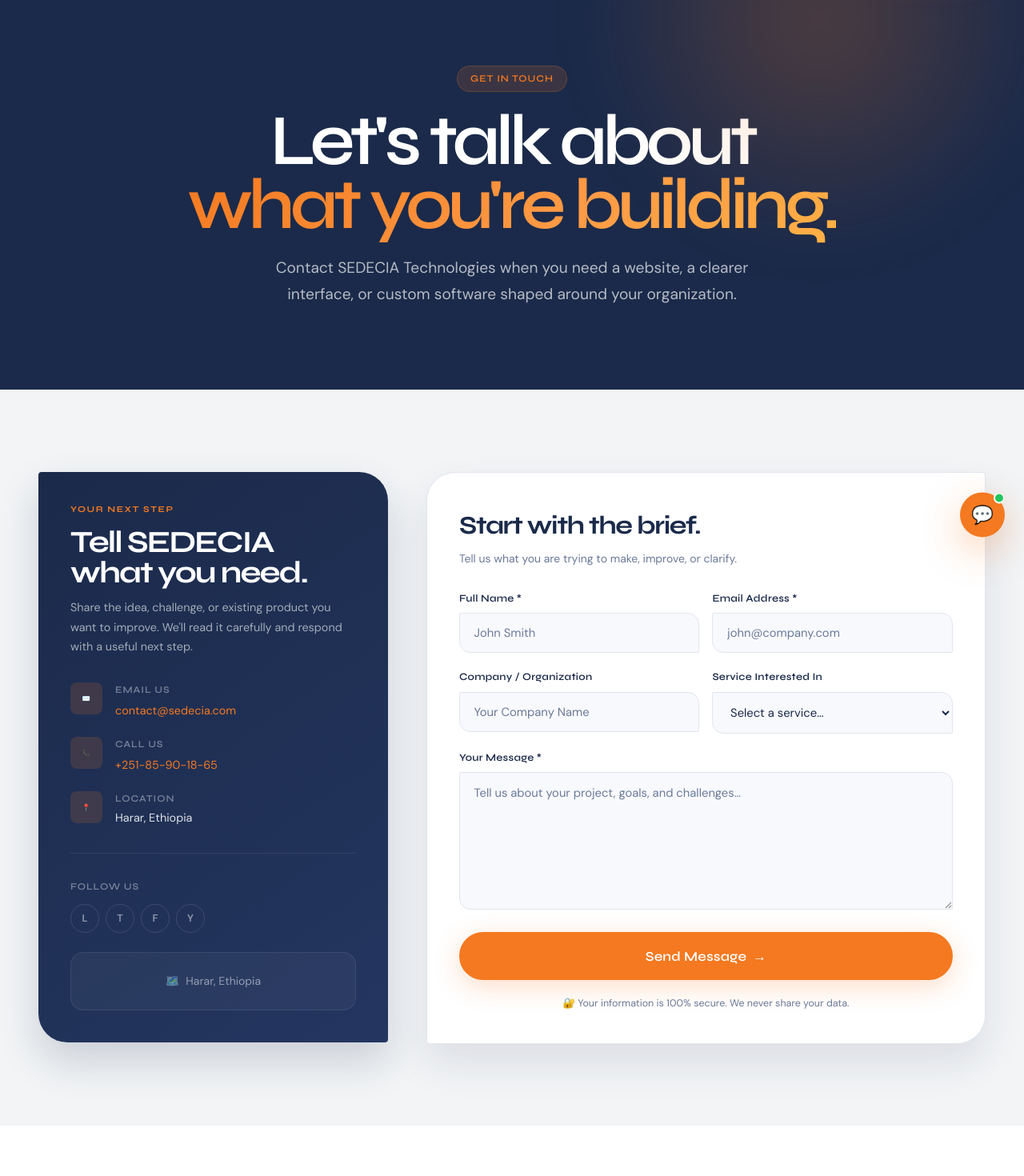
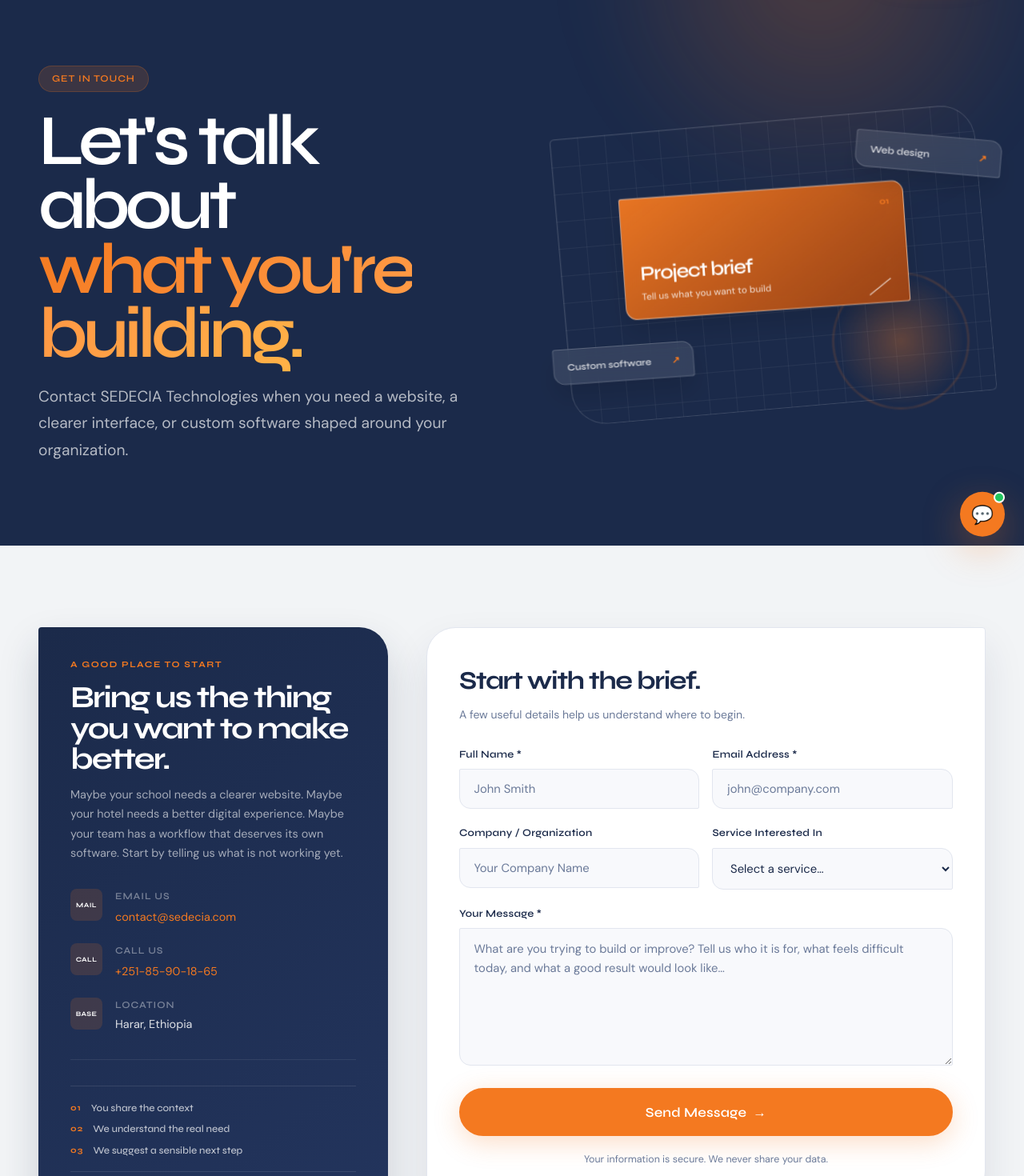
Before and after one commit to yerondereje432/sedecia, a React (Vite) app: page /contact in a window 1280 px wide. Shown: the part 100-1570 px from the top of the page at 80% size. Built offline with nearby package versions, Linux system fonts and the light colour scheme.

Commit message:
Refactor Contact component with updated content
Updated contact information and service offerings. Improved text clarity and consistency throughout the Contact component.

```diff
--- a/src/pages/Contact.jsx
+++ b/src/pages/Contact.jsx
@@ -14,15 +14,13 @@ const CONTACT_API = 'https://sedecia-contact.yerondereje432.workers.dev';;
 
 // ─── Static data ────────────────────────────────────────────────────────────
 const SERVICES_LIST = [
-  'AI Automation', 'AI Chatbots', 'Custom Software Development',
-  'Web Development', 'Mobile App Development', 'Cybersecurity',
-  'Data Analytics', 'Enterprise AI Integration', 'IT Consulting', 'Other',
+  'Web Development', 'Web Design', 'Custom Software', 'UI/UX Design',
 ];
 
 const CONTACT_INFO = [
-  { icon: '✉️', label: 'Email Us',  value: 'contact@sedecia.com',       href: 'mailto:contact@sedecia.com' },
-  { icon: '📞', label: 'Call Us',   value: '+251-85-90-18-65',        href: 'tel:+251859018065' },
-  { icon: '📍', label: 'Location',  value: 'Harar, Ethiopia',         href: null },
+  { icon: 'MAIL', label: 'Email Us', value: 'contact@sedecia.com', href: 'mailto:contact@sedecia.com' },
+  { icon: 'CALL', label: 'Call Us', value: '+251-85-90-18-65', href: 'tel:+251859018065' },
+  { icon: 'BASE', label: 'Location', value: 'Harar, Ethiopia', href: null },
 ];
 
 // ─── Component ───────────────────────────────────────────────────────────────
@@ -62,7 +60,7 @@ export default function Contact() {
         throw new Error(data?.error || 'Something went wrong.');
       }
 
-      toast.success("Message sent! We'll respond within 24 hours. 🚀");
+      toast.success("Message sent! We'll respond within 24 hours.");
       setForm(EMPTY_FORM);
     } catch (err) {
       console.error('[Contact form]', err);
@@ -93,6 +91,7 @@ export default function Contact() {
       <section className="contact-hero section" style={{ paddingTop: 'calc(var(--section-padding) + 80px)' }}>
         <div className="contact-hero__orb" aria-hidden="true" />
         <div className="container" style={{ textAlign: 'center' }}>
+          <div className="contact-hero__layout">
             <motion.div initial={{ opacity: 0, y: 30 }} animate={{ opacity: 1, y: 0 }} transition={{ duration: 0.6 }}>
               <span className="badge badge-orange">{t('contact.badge')}</span>
               <motion.h1 className="display-xl contact-hero__title" initial={{ opacity: 0, y: 28 }} animate={{ opacity: 1, y: 0 }} transition={{ delay: .12, duration: .7 }}>
@@ -103,6 +102,14 @@ export default function Contact() {
                 Contact SEDECIA Technologies when you need a website, a clearer interface, or custom software shaped around your organization.
               </motion.p>
             </motion.div>
+            <motion.div className="contact-hero__visual" initial={{ opacity: 0, scale: .88, rotate: -4 }} animate={{ opacity: 1, scale: 1, rotate: 0 }} transition={{ delay: .2, duration: .9 }} aria-hidden="true">
+              <div className="contact-hero__visual-grid" />
+              <div className="contact-hero__visual-card contact-hero__visual-card--main"><span className="contact-hero__visual-index">01</span><strong>Project brief</strong><small>Tell us what you want to build</small><i /></div>
+              <div className="contact-hero__visual-card contact-hero__visual-card--one">Web design <span>↗</span></div>
+              <div className="contact-hero__visual-card contact-hero__visual-card--two">Custom software <span>↗</span></div>
+              <div className="contact-hero__visual-orb" />
+            </motion.div>
+          </div>
         </div>
       </section>
 
@@ -118,15 +125,15 @@ export default function Contact() {
               animate={inView ? { opacity: 1, x: 0 } : {}}
               transition={{ duration: 0.7 }}
             >
-              <span className="contact-info-panel__eyebrow">Your next step</span>
-              <h2 className="contact-info-panel__title">Tell SEDECIA what you need.</h2>
+              <span className="contact-info-panel__eyebrow">A good place to start</span>
+              <h2 className="contact-info-panel__title">Bring us the thing you want to make better.</h2>
               <p className="contact-info-panel__sub">
-                Share the idea, challenge, or existing product you want to improve. We&apos;ll read it carefully and respond with a useful next step.
+                Maybe your school needs a clearer website. Maybe your hotel needs a better digital experience. Maybe your team has a workflow that deserves its own software. Start by telling us what is not working yet.
               </p>
 
               <div className="contact-info-panel__items">
-                {CONTACT_INFO.map((item) => (
-                  <div key={item.label} className="contact-info-item">
+                {CONTACT_INFO.map((item, index) => (
+                  <motion.div key={item.label} className="contact-info-item" initial={{ opacity: 0, x: -16 }} animate={inView ? { opacity: 1, x: 0 } : {}} transition={{ delay: .28 + index * .1, duration: .45 }}>
                     <div className="contact-info-item__icon">{item.icon}</div>
                     <div>
                       <div className="contact-info-item__label">{item.label}</div>
@@ -138,9 +145,21 @@ export default function Contact() {
                         <div className="contact-info-item__value">{item.value}</div>
                       )}
                     </div>
-                  </div>
+                  </motion.div>
                 ))}
               </div>
+
+              <motion.div className="contact-info-panel__steps">
+                {[
+                  ['01', 'You share the context'],
+                  ['02', 'We understand the real need'],
+                  ['03', 'We suggest a sensible next step'],
+                ].map(([number, label], index) => (
+                  <motion.div key={number} initial={{ opacity: 0, x: -18 }} animate={inView ? { opacity: 1, x: 0 } : {}} transition={{ delay: .35 + index * .12, duration: .45 }}>
+                    <span>{number}</span><p>{label}</p>
+                  </motion.div>
+                ))}
+              </motion.div>
 
               {/* Social */}
               <div className="contact-info-panel__social">
@@ -155,7 +174,7 @@ export default function Contact() {
               {/* Map placeholder */}
               <div className="contact-info-panel__map">
                 <div className="contact-info-panel__map-inner">
-                  <span>🗺️</span>
+                  <span className="contact-info-panel__map-mark">ET</span>
                   <span>Harar, Ethiopia</span>
                 </div>
               </div>
@@ -171,7 +190,7 @@ export default function Contact() {
               <form className="contact-form" onSubmit={handleSubmit} noValidate>
                 <div className="contact-form__header">
                   <h3 className="contact-form__title">Start with the brief.</h3>
-                  <p className="contact-form__sub">Tell us what you are trying to make, improve, or clarify.</p>
+                  <p className="contact-form__sub">A few useful details help us understand where to begin.</p>
                 </div>
 
                 <div className="contact-form__row">
@@ -223,7 +242,7 @@ export default function Contact() {
                   <textarea
                     id="message" name="message"
                     className="contact-form__input contact-form__textarea"
-                    placeholder="Tell us about your project, goals, and challenges…"
+                    placeholder="What are you trying to build or improve? Tell us who it is for, what feels difficult today, and what a good result would look like…"
                     rows={6} value={form.message} onChange={handleChange} required
                   />
                 </div>
@@ -241,7 +260,7 @@ export default function Contact() {
                 </button>
 
                 <p className="contact-form__privacy">
-                  🔐 Your information is 100% secure. We never share your data.
+                  Your information is secure. We never share your data.
                 </p>
               </form>
             </motion.div>
```
Lines whose indentation alone changed are shown as unchanged.
